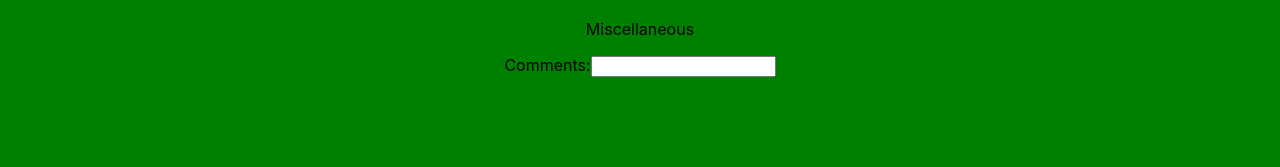
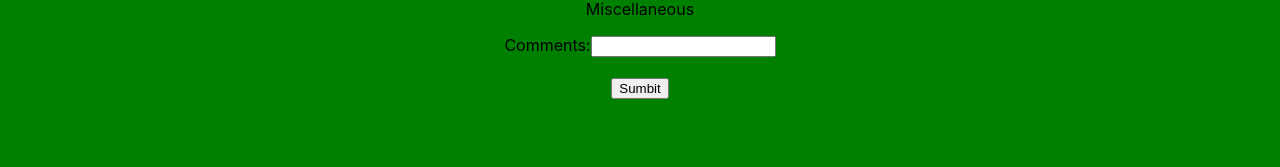
Before and after one commit to 4201VitruvianBots/ScoutingApp2023, a React (Create React App) app: page / in a window 1280 px wide. Shown: the part 1536-1703 px from the top of the page. Built offline with nearby package versions, Linux system fonts and the light colour scheme.

Commit message:
Fixed a bug

```diff
--- a/src/App.js
+++ b/src/App.js
@@ -11,8 +11,8 @@ function App() {
         <hr></hr>
         <p> Login Information </p>
         <div></div>
-        {/* <p> Name</p>
-        <label for="dog-names">Choose your name:</label>
+        {/* <p> Name</p> */}
+        {/* <label for="dog-names">Choose your name:</label>
         <select name="names" id="Name">
           <option value="rigatoni">Rigatoni</option>
           <option value="dave">Dave</option>
@@ -135,8 +135,15 @@ function App() {
       </div>
       <div className="section-header">
         <p>Endgame</p>
-        <br></br>
         <timerComponent />
+        <CountdownCircleTimer
+          isPlaying
+          duration={30}
+          colors={['#004777', '#F7B801', '#A30000', '#A30000']}
+          colorsTime={[7, 5, 2, 0]}
+        >
+          {({ remainingTime }) => remainingTime}
+        </CountdownCircleTimer>
         <label for="Climb">Climb:</label>
         <select name="Climb" id="Climb">
           <option value="Low">Low</option>
@@ -155,15 +162,26 @@ function App() {
           <p>Miscellaneous</p>
           <label for="Comments">Comments:</label>
           <input type="text" id="Name" name="Name" minlength="2"></input>
+          <br></br>
+          <br></br>
+          <div class="form_container">
+<form id="myform" onsubmit="return handle_form_submission()">
+{/* <input type="text" name='name' id='name' placeholder='Name'/> */}
+  <button type='submit'>Sumbit</button>
+</form>
+
+</div>
         </div>
-        <CountdownCircleTimer
+        {/* <CountdownCircleTimer
           isPlaying
           duration={30}
           colors={['#004777', '#F7B801', '#A30000', '#A30000']}
           colorsTime={[7, 5, 2, 0]}
         >
           {({ remainingTime }) => remainingTime}
-        </CountdownCircleTimer>
+        </CountdownCircleTimer> */}
+
+
       </div>
 
     </div>
```
